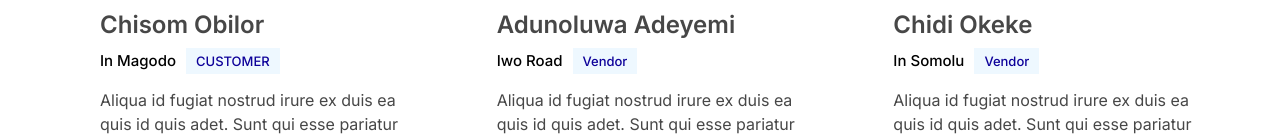
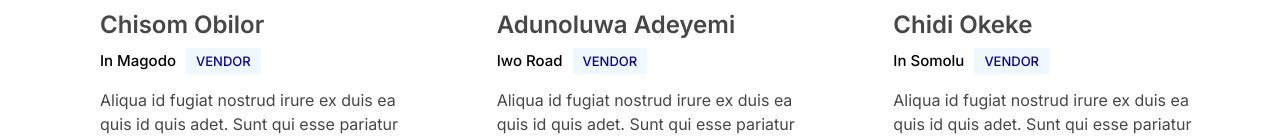
Before and after one commit to orsdev/vasity, a React (Create React App) app: page / in a window 1280 px wide. Shown: the part 1804-1942 px from the top of the page. Built offline with nearby package versions, Linux system fonts and the light colour scheme.

Commit message:
db data modified

```diff
--- a/src/components/Story/db.js
+++ b/src/components/Story/db.js
@@ -41,7 +41,7 @@ export const storiesOne = {
       photoSrc: Chisom,
       name: 'Chisom Obilor',
       location: 'In Magodo',
-      type: 'CUSTOMER',
+      type: 'VENDOR',
       text:
         'Aliqua id fugiat nostrud irure ex duis ea quis id quis adet. Sunt qui esse pariatur duis deserunt mollit dolore cillum minim tempor enim. Elit aute irure tempor cupidatat incididunt sint deserunt ut voluptate aute id deserunt nisi. Aliqua id fugiat nostrud irure ex duis ea quis id quis adet. Sunt qui esse pariatur duis deserunt mollit dolore cillum minim tempor enim.'
     }
@@ -51,7 +51,7 @@ export const storiesOne = {
       photoSrc: Adunoluwa,
       name: 'Adunoluwa Adeyemi',
       location: 'Iwo Road',
-      type: 'Vendor',
+      type: 'VENDOR',
       text:
         'Aliqua id fugiat nostrud irure ex duis ea quis id quis adet. Sunt qui esse pariatur duis deserunt mollit dolore cillum minim tempor enim. Elit aute irure tempor cupidatat incididunt sint deserunt ut voluptate aute id deserunt nisi. Aliqua id fugiat nostrud irure ex duis ea quis id quis adet. Sunt qui esse pariatur duis deserunt mollit dolore cillum minim tempor enim.'
     }
@@ -61,7 +61,7 @@ export const storiesOne = {
       photoSrc: Chidi,
       name: 'Chidi Okeke',
       location: 'In Somolu',
-      type: 'Vendor',
+      type: 'VENDOR',
       text:
         'Aliqua id fugiat nostrud irure ex duis ea quis id quis adet. Sunt qui esse pariatur duis deserunt mollit dolore cillum minim tempor enim. Elit aute irure tempor cupidatat incididunt sint deserunt ut voluptate aute id deserunt nisi. Aliqua id fugiat nostrud irure ex duis ea quis id quis adet. Sunt qui esse pariatur duis deserunt mollit dolore cillum minim tempor enim.'
     }
```
